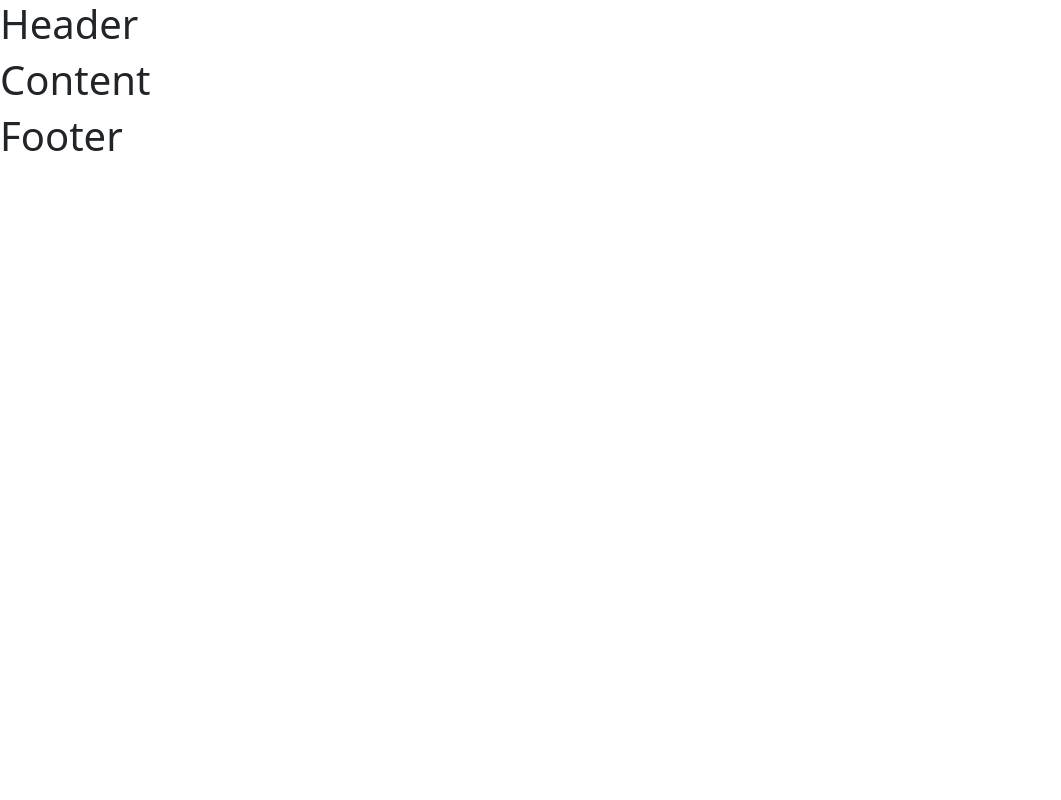
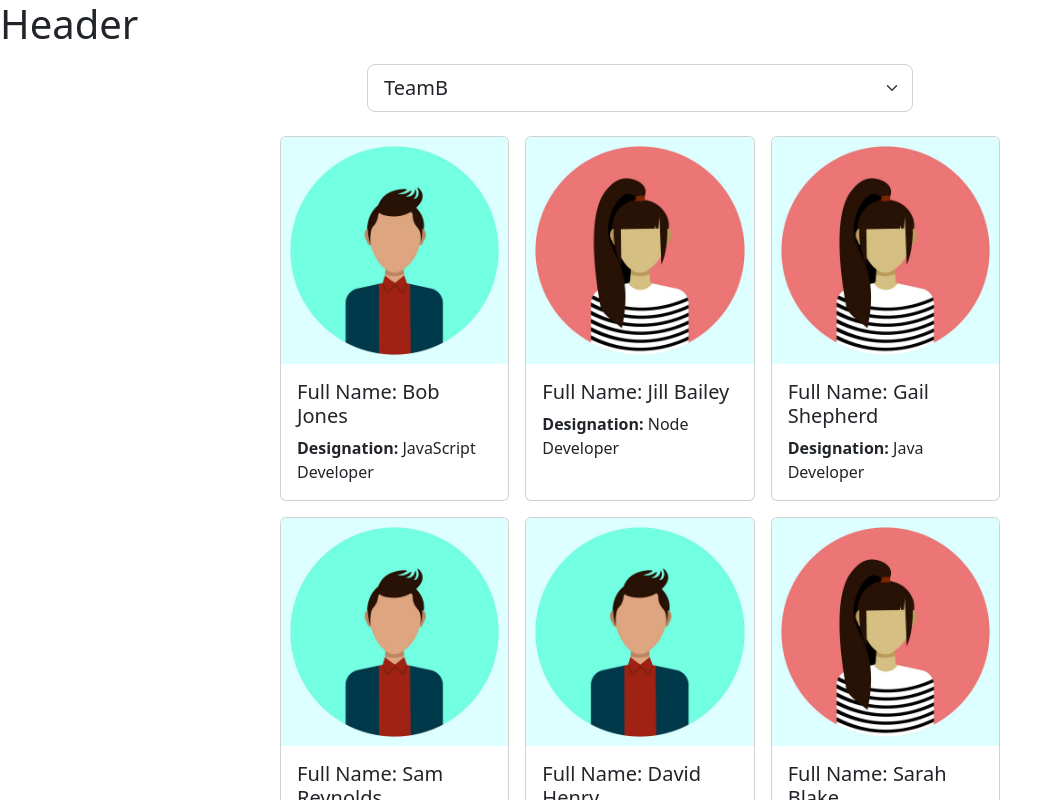
Before and after one commit to ashishbhintade/TeamMemberAllocation, a React (Vite) app: page / in a window 1280 px wide. Shown: the top 800 px of the page, without its empty margins (0-1061 px from the left). Built offline with nearby package versions, Linux system fonts and the light colour scheme.

Commit message:
Individual Assignments

```diff
--- a/src/App.css
+++ b/src/App.css
@@ -1,3 +1,7 @@
 body{
   font-family: Arial;
 }
+.card-collection{
+  display:grid;
+  grid-template-columns: 1fr 1fr 1fr;
+}
--- a/src/App.jsx
+++ b/src/App.jsx
@@ -1,14 +1,14 @@
 import * as React from 'react';
 import './App.css';
 import Header from './Header';
-import Content from './Content';
+import Employees from './Employees';
 import Footer from './Footer';
 
 function App() {
   return (
     <div>
       <Header />
-      <Content />
+      <Employees />
       <Footer />
     </div>
   );
--- a/src/Content.jsx
+++ /dev/null
@@ -1,8 +0,0 @@
-const Content = () => {
-  return (
-    <main>
-      <h1>Content</h1>
-    </main>
-  )
-}
-export default Content
--- a/src/Employees.jsx
+++ b/src/Employees.jsx
@@ -1,5 +1,11 @@
 import { useState } from 'react';
+import femaleProfile from './images/femaleProfile.jpg';
+import maleProfile from './images/maleProfile.jpg';
+
 const Employees = () => {
+
+  const [selectedTeam, setTeam] = useState("TeamB");
+
   const [employees, setEmployees] = useState([{
     id: 1,
     fullName: "Bob Jones",
@@ -84,9 +90,43 @@
     gender: "male",
     teamName: "TeamD"
   }]);
+
+  function handleTeamSelectionChange(event) {
+      console.log(event.target.value);
+      setTeam(event.target.value);
+    }
+
   return (
-    <main>
-      <h1>Employees</h1>
+    <main className="container">
+      <div class="row justify-content-center mt-3 mb-3">
+        <div class="col-6">
+          <select className="form-select form-select-lg" value={selectedTeam} onChange={handleTeamSelectionChange}>
+            <option value="TeamA">TeamA</option>
+            <option value="TeamB">TeamB</option>
+            <option value="TeamC">TeamC</option>
+            <option value="TeamD">TeamD</option>
+          </select>
+        </div>
+      </div>
+      <div class="row justify-content-center mt-3 mb-3">
+        <div class="col-8">
+          <div class="card-collection">
+            {
+              employees.map((employee) => (
+                <div id={employee.id} className='card m-2' style={{ cursor: "pointer" }}>
+
+                  {(employee.gender === 'male')?<img src={maleProfile} className="card-img-top" />
+                                               :<img src={femaleProfile} className="card-img-top" />}
+                  <div className="card-body">
+                    <h5 className="card-title">Full Name: {employee.fullName}</h5>
+                    <p className="card-text"><b>Designation:</b> {employee.designation}</p>
+                  </div>
+                </div>
+              ))
+            }
+          </div>
+        </div>
+      </div>
     </main>
   )
 }
```
Also changed, not shown: src/images/femaleProfile.jpg (added), src/images/maleProfile.jpg (added).
